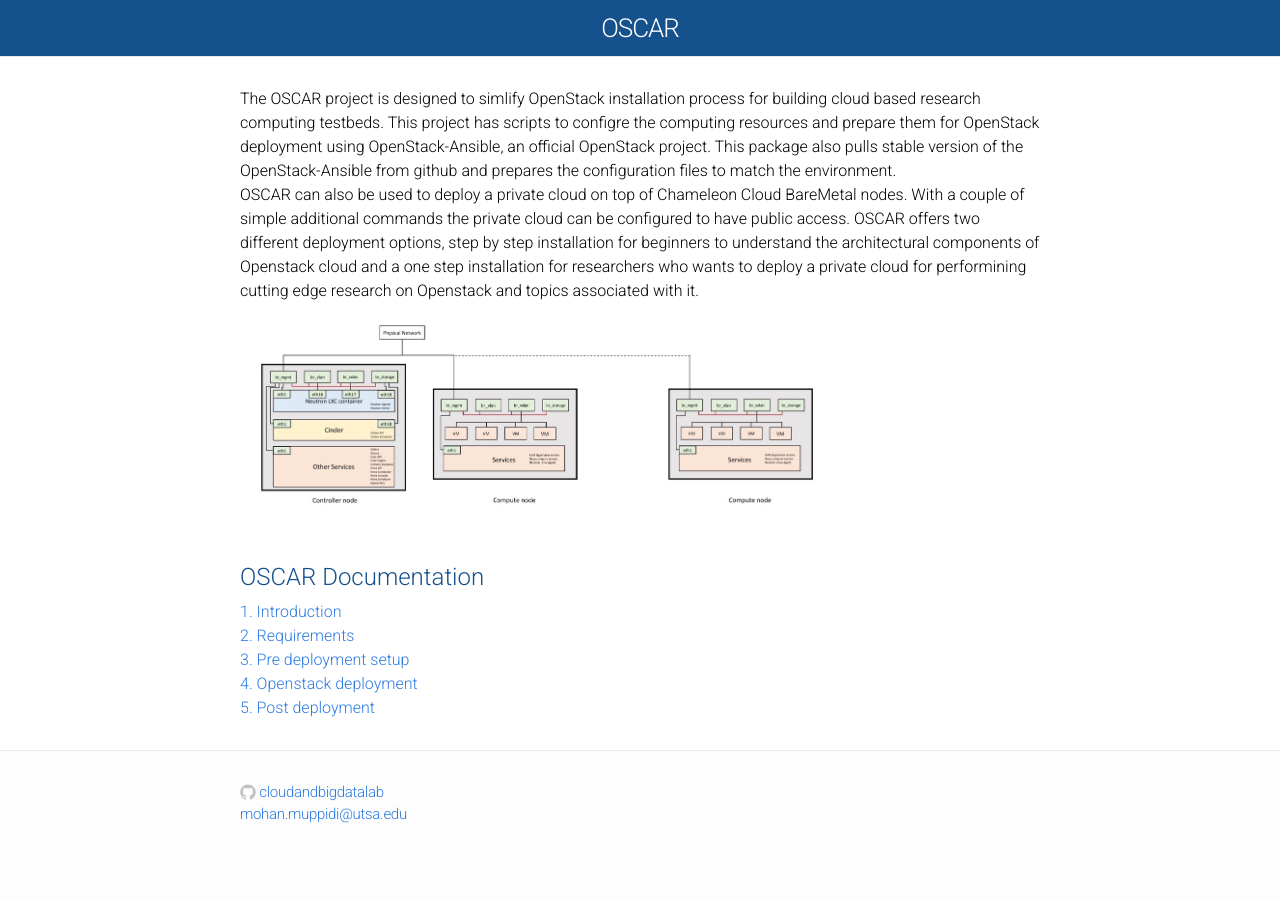
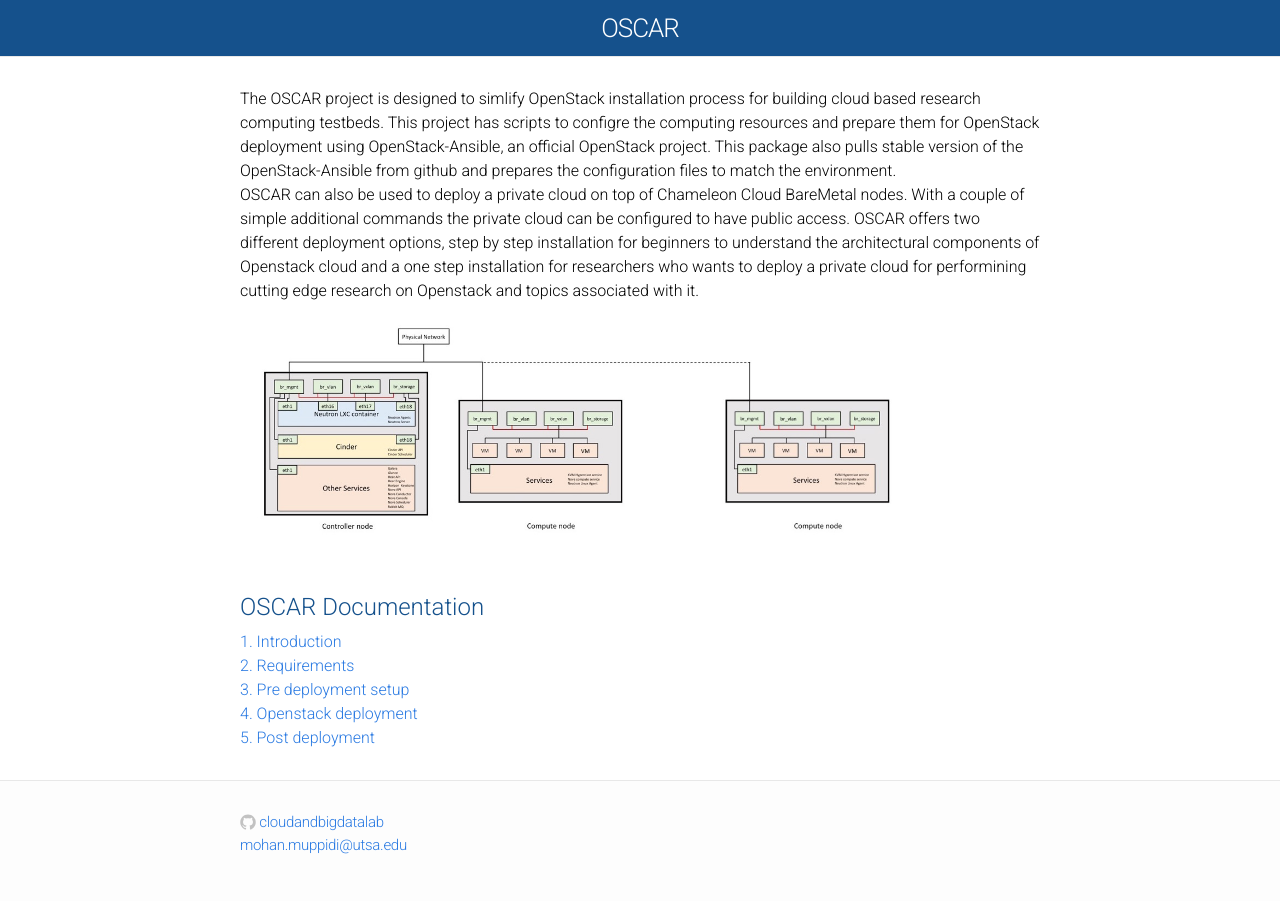
Before and after one commit to cloudandbigdatalab/OSCAR, a Jekyll site: the page built from index.html, in a window 1280 px wide. Built offline with Jekyll 4.4.1, drawn with Linux system fonts in a browser that asks for light colours; Markdown is read by kramdown in place of the engine named in the settings.

Commit message:
Update index.html

```diff
--- a/index.html
+++ b/index.html
@@ -13,7 +13,7 @@
 </div>
 
 <div>
-      <img src="https://github.com/cloudandbigdatalab/OSCAR/blob/gh-pages/assets/figures/Slide7.jpg?raw=True" width="75%">
+      <img src="https://github.com/cloudandbigdatalab/OSCAR/blob/gh-pages/assets/figures/Slide7.jpg?raw=True" width="85%">
       <!--<img src="https://github.com/cloudandbigdatalab/OSCAR/blob/gh-pages/assets/figures/Slide7.jpg?raw=True" width="100%">-->
 </div>
 
```
